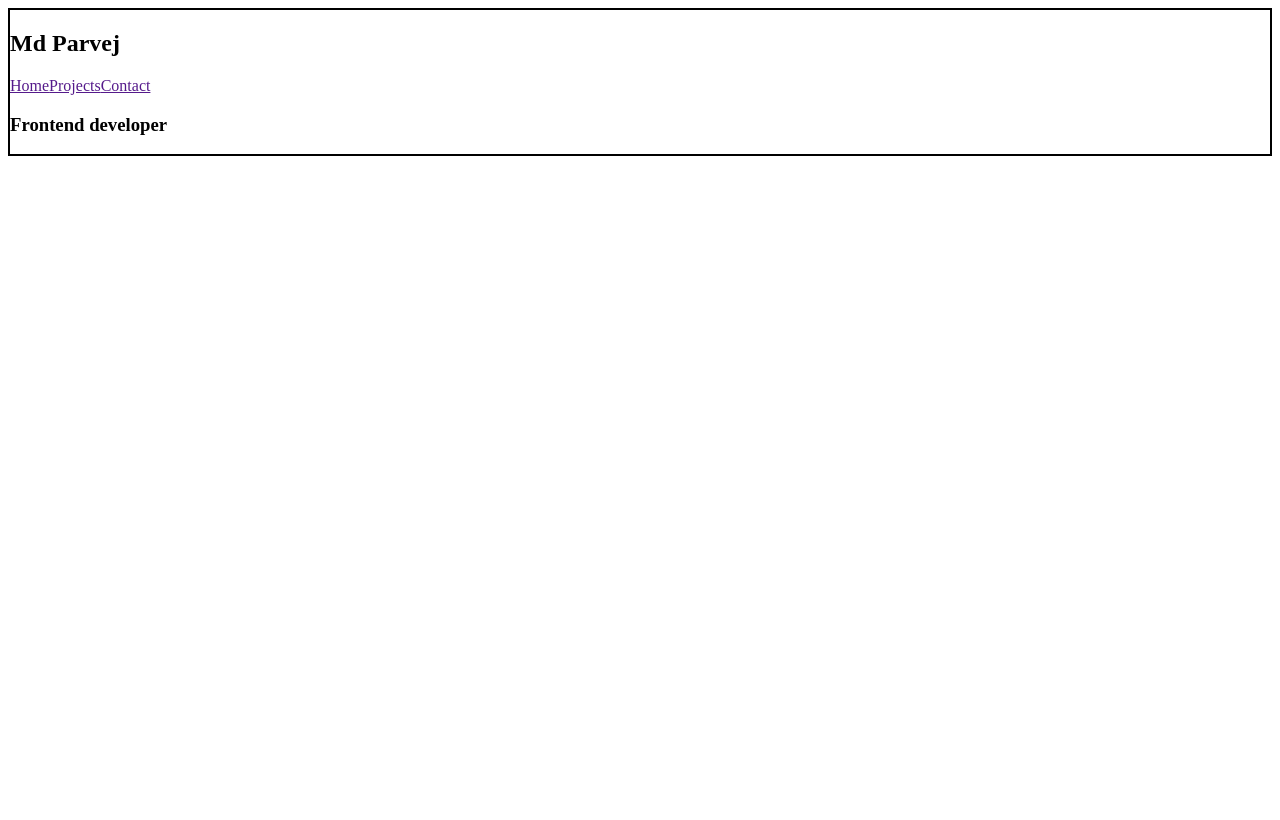
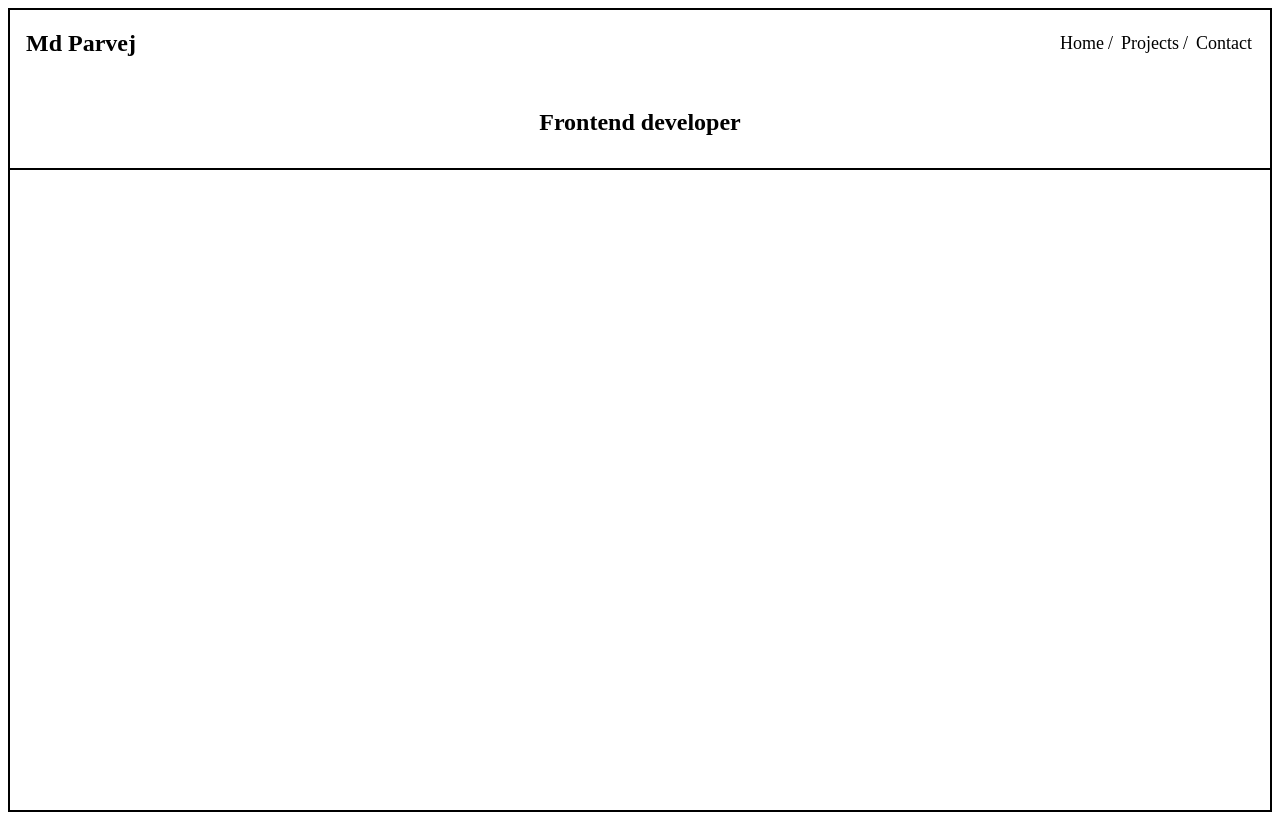
Before and after one commit to parvejg/personal-portfolio, a plain HTML site: page index.html in a window 1280 px wide. Drawn offline with Linux system fonts and the light colour scheme.

Commit message:
header part complete

```diff
--- a/index.html
+++ b/index.html
@@ -1,19 +1,21 @@
 <!DOCTYPE html>
 <html lang="en">
   <head>
-   <meta charset="UTF-8">
-   <meta name="viewport" content="width=device-width, initial-scale=1.0">
+    <meta charset="UTF-8" />
+    <meta name="viewport" content="width=device-width, initial-scale=1.0" />
     <link rel="stylesheet" href="style.css" />
     <title>Personal Portfolio</title>
   </head>
   <body>
-   <header>
+    <header class="nav-wrapper">
       <h2>Md Parvej</h2>
-      <nav>
-         <a href="">Home</a><a href="">Projects</a><a href="">Contact</a>
+      <nav class="nav-links-wrapper">
+        <a href="" class="nav-link">Home</a><span>/</span>
+        <a href="" class="nav-link">Projects</a><span>/</span>
+        <a href="" class="nav-link">Contact</a>
       </nav>
     </header>
-   <h3>Frontend developer</h3>
+    <h3 class="heading">Frontend developer</h3>
     <article>
 
     </article>
--- a/style.css
+++ b/style.css
@@ -1,3 +1,27 @@
 body{
    border: 2px solid black;
+   height: 100vh;
 }
+.nav-links-wrapper{
+   }
+
+   .nav-wrapper{
+      display: flex;
+      justify-content: space-between;
+      align-items: center;
+      padding: 0 1rem;
+   }
+   .nav-link , span{
+text-decoration: none;
+color: black;
+font-size: large;
+margin: 2px;
+   }
+   .heading{
+      text-align: center;
+      font-size: x-large;
+      margin: 2rem 0;
+   }
+   article{
+      border-top: 2px solid black;
+   }
```
Lines whose indentation alone changed are shown as unchanged.
